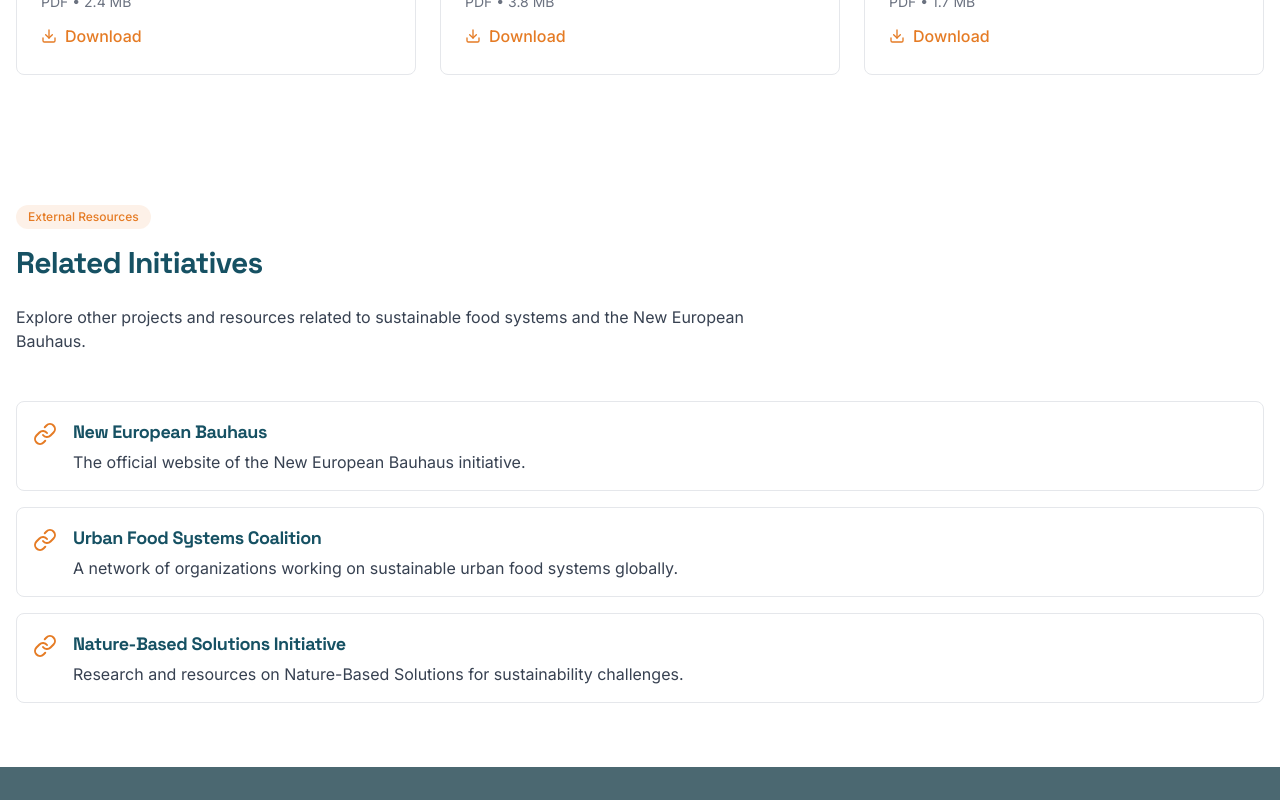
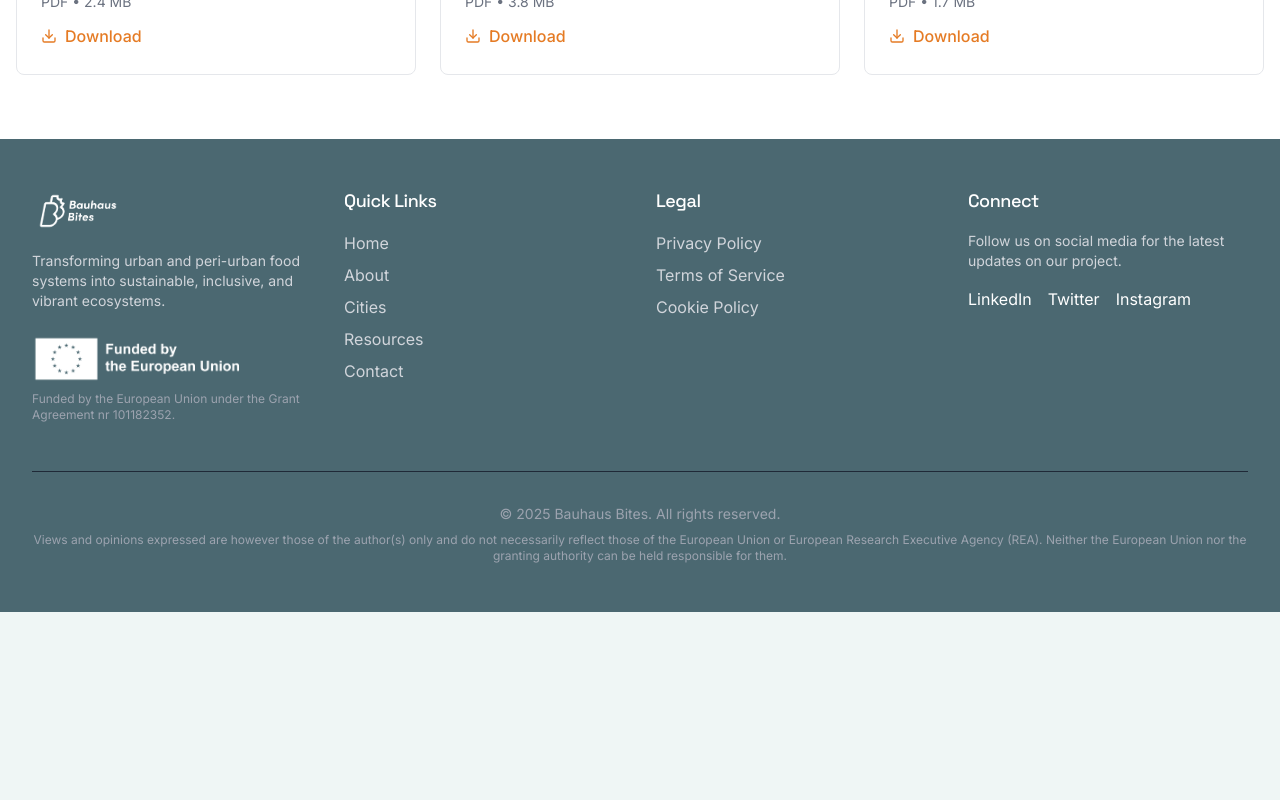
Before and after one commit to erikisberg/bauhaus-bites-ecosystems, a React (Vite) app: page /resources in a window 1280 px wide. Shown: the part 3520-4320 px from the top of the page. After the commit the page ends 4132 px from the top, so only its background shows below. Built offline with nearby package versions, Linux system fonts and the light colour scheme.

Commit message:
Remove unused section

```diff
--- a/src/pages/Resources.tsx
+++ b/src/pages/Resources.tsx
@@ -202,48 +202,6 @@ const Resources = () => {
             </div>
           </div>
         </section>
-
-        <section className="py-16 px-4 bg-white">
-          <div className="max-w-7xl mx-auto">
-            <div className="mb-12">
-              <span className="inline-block px-3 py-1 text-xs font-medium bg-bauhaus-accent/10 text-bauhaus-accent rounded-full mb-4">
-                External Resources
-              </span>
-              <h2 className="text-3xl font-bold text-bauhaus-dark mb-6">
-                Related Initiatives
-              </h2>
-              <p className="text-gray-700 max-w-3xl">
-                Explore other projects and resources related to sustainable food systems and the New European Bauhaus.
-              </p>
-            </div>
-
-            <div className="grid gap-4">
-              <a href="#" className="flex items-start p-4 border border-gray-200 rounded-lg hover:shadow-md transition-shadow">
-                <LinkIcon className="text-bauhaus-accent mr-4 mt-1" />
-                <div>
-                  <h3 className="text-lg font-bold text-bauhaus-dark mb-1">New European Bauhaus</h3>
-                  <p className="text-gray-700">The official website of the New European Bauhaus initiative.</p>
-                </div>
-              </a>
-
-              <a href="#" className="flex items-start p-4 border border-gray-200 rounded-lg hover:shadow-md transition-shadow">
-                <LinkIcon className="text-bauhaus-accent mr-4 mt-1" />
-                <div>
-                  <h3 className="text-lg font-bold text-bauhaus-dark mb-1">Urban Food Systems Coalition</h3>
-                  <p className="text-gray-700">A network of organizations working on sustainable urban food systems globally.</p>
-                </div>
-              </a>
-
-              <a href="#" className="flex items-start p-4 border border-gray-200 rounded-lg hover:shadow-md transition-shadow">
-                <LinkIcon className="text-bauhaus-accent mr-4 mt-1" />
-                <div>
-                  <h3 className="text-lg font-bold text-bauhaus-dark mb-1">Nature-Based Solutions Initiative</h3>
-                  <p className="text-gray-700">Research and resources on Nature-Based Solutions for sustainability challenges.</p>
-                </div>
-              </a>
-            </div>
-          </div>
-        </section>
       </div>
 
       <Footer />
```
